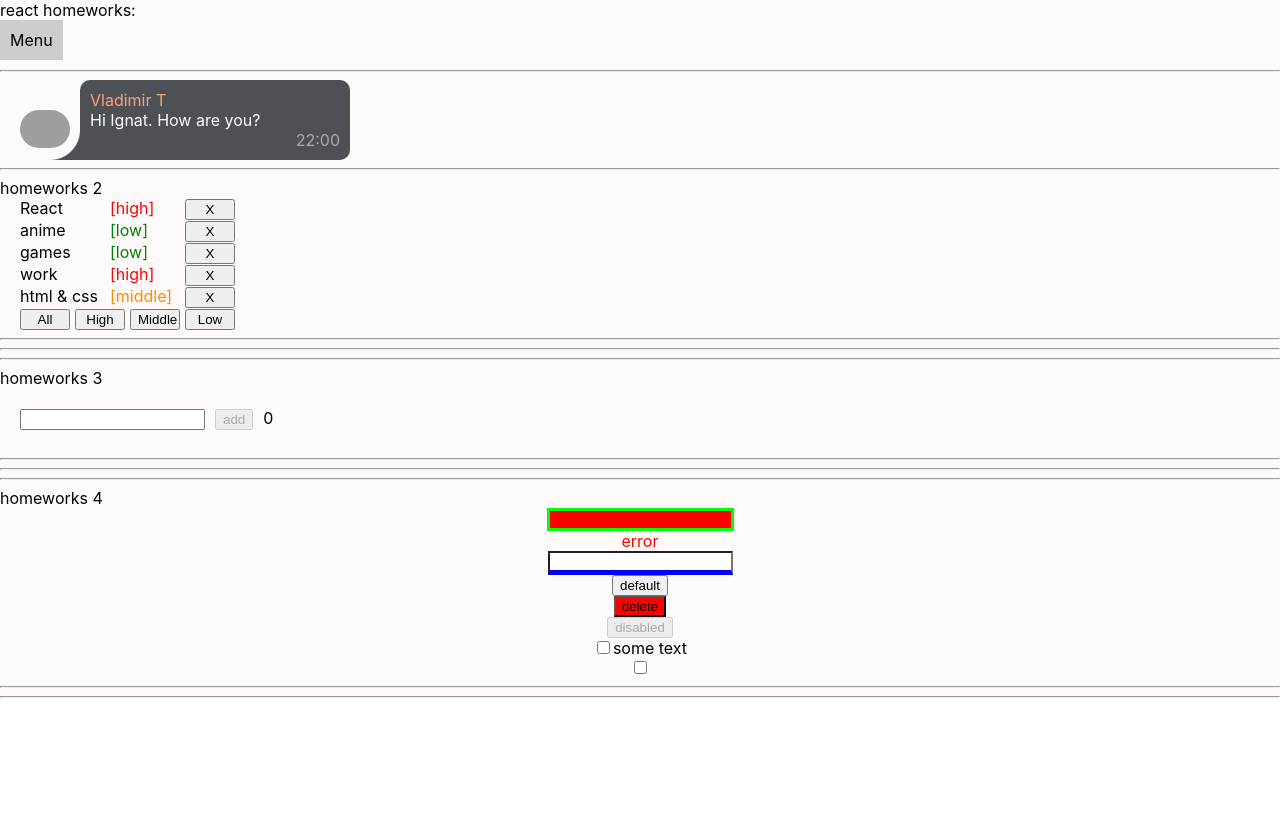
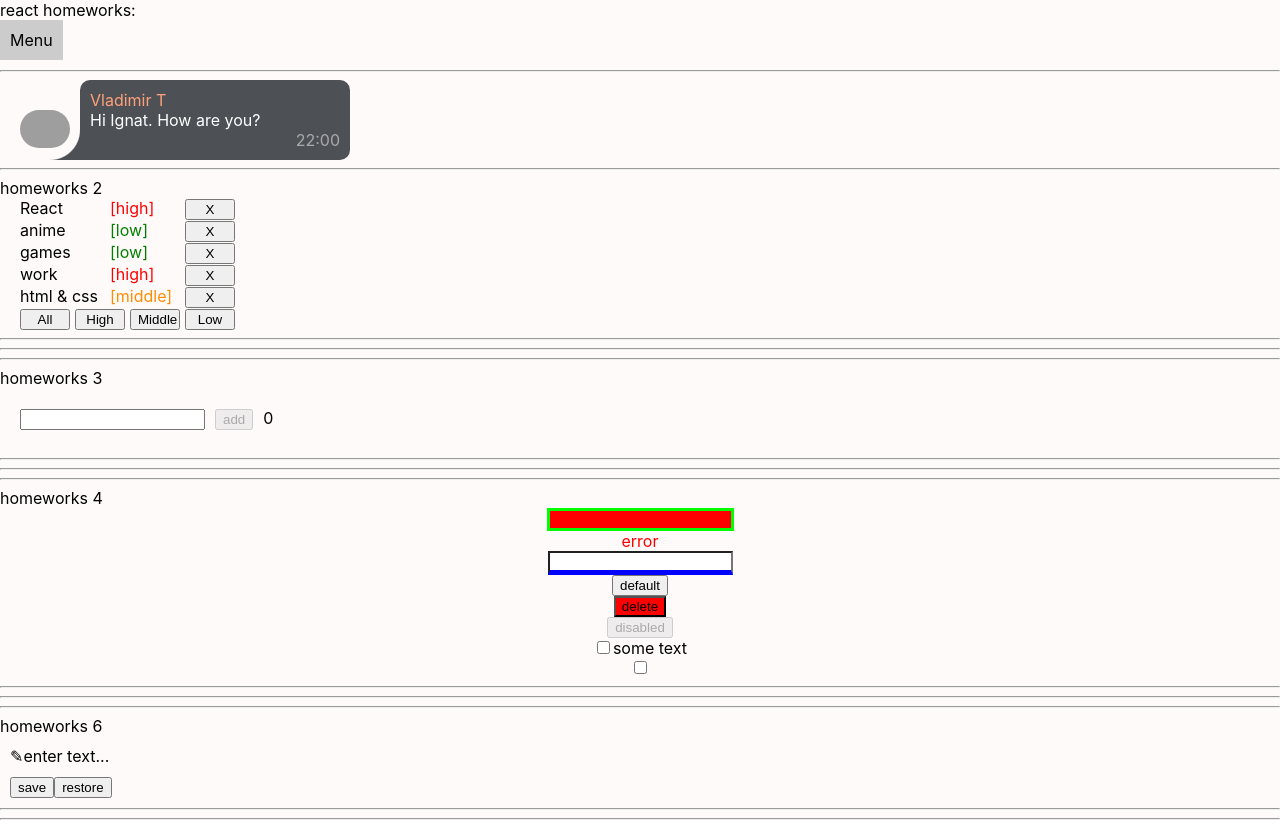
Before and after one commit to Traigel/Tasks-from-Ignat, a React (Create React App) app: page /#/pre-junior in a window 1280 px wide. Before the commit the page ends 800 px from the top, so only its background shows below. Built offline with nearby package versions, Linux system fonts and the light colour scheme; grey boxes are pictures that could not be loaded.

Commit message:
06 localStorage

```diff
--- a/src/p2-homeworks/h5-rrd-v6/pages/PreJunior.tsx
+++ b/src/p2-homeworks/h5-rrd-v6/pages/PreJunior.tsx
@@ -3,6 +3,7 @@ import HW1 from '../../h1/HW1'
 import HW2 from '../../h2/HW2'
 import HW3 from '../../h3/HW3'
 import HW4 from '../../h4/HW4'
+import HW6 from '../../h6/HW6'
 
 function PreJunior() {
     return (
@@ -11,7 +12,7 @@ function PreJunior() {
             <HW2/>
             <HW3/>
             <HW4/>
-            {/*<HW6/>*/}
+            <HW6/>
 
         </div>
     )
--- a/src/p2-homeworks/h6/HW6.tsx
+++ b/src/p2-homeworks/h6/HW6.tsx
@@ -10,7 +10,7 @@ function HW6() {
         saveState<string>('editable-span-value', value)
     }
     const restore = () => {
-        // setValue()
+        setValue(restoreState('editable-span-value', value))
     }
 
     return (
@@ -19,15 +19,18 @@ function HW6() {
             homeworks 6
 
             {/*should work (должно работать)*/}
-            <div>
+            <div style={{margin: "10px"}}>
                 <SuperEditableSpan
                     value={value}
                     onChangeText={setValue}
                     spanProps={{children: value ? undefined : 'enter text...'}}
                 />
             </div>
-            <SuperButton onClick={save}>save</SuperButton>
-            <SuperButton onClick={restore}>restore</SuperButton>
+            <div style={{margin: "10px"}}>
+                <SuperButton onClick={save}>save</SuperButton>
+                <SuperButton onClick={restore}>restore</SuperButton>
+            </div>
+
 
             <hr/>
             {/*для личного творчества, могу проверить*/}
--- a/src/p2-homeworks/h6/common/c4-SuperEditableSpan/SuperEditableSpan.tsx
+++ b/src/p2-homeworks/h6/common/c4-SuperEditableSpan/SuperEditableSpan.tsx
@@ -31,17 +31,17 @@ const SuperEditableSpan: React.FC<SuperEditableSpanType> = (
     const {children, onDoubleClick, className, ...restSpanProps} = spanProps || {}
 
     const onEnterCallback = () => {
-        // setEditMode() // выключить editMode при нажатии Enter
+        setEditMode(false) // выключить editMode при нажатии Enter
 
         onEnter && onEnter()
     }
     const onBlurCallback = (e: React.FocusEvent<HTMLInputElement>) => {
-        // setEditMode() // выключить editMode при нажатии за пределами инпута
+        setEditMode(false) // выключить editMode при нажатии за пределами инпута
 
         onBlur && onBlur(e)
     }
     const onDoubleClickCallBack = (e: React.MouseEvent<HTMLSpanElement, MouseEvent>) => {
-        // setEditMode() // включить editMode при двойном клике
+        setEditMode(true) // включить editMode при двойном клике
 
         onDoubleClick && onDoubleClick(e)
     }
@@ -65,7 +65,7 @@ const SuperEditableSpan: React.FC<SuperEditableSpanType> = (
                         className={spanClassName}
 
                         {...restSpanProps}
-                    >
+                    >&#9998;
                         {/*если нет захардкодженного текста для спана, то значение инпута*/}
                         {children || restProps.value}
                     </span>
--- a/src/p2-homeworks/h6/localStorage/localStorage.ts
+++ b/src/p2-homeworks/h6/localStorage/localStorage.ts
@@ -7,6 +7,7 @@ export function saveState<T>(key: string, state: T) {
 
 // и вот вам функция для получения сохранённого объекта в памяти браузера:
 export function restoreState<T>(key: string, defaultState: T) {
+    console.log(defaultState)
     let state = defaultState
     const stateAsString = localStorage.getItem(key)
     if (stateAsString !== null) state = JSON.parse(stateAsString) as T
```
